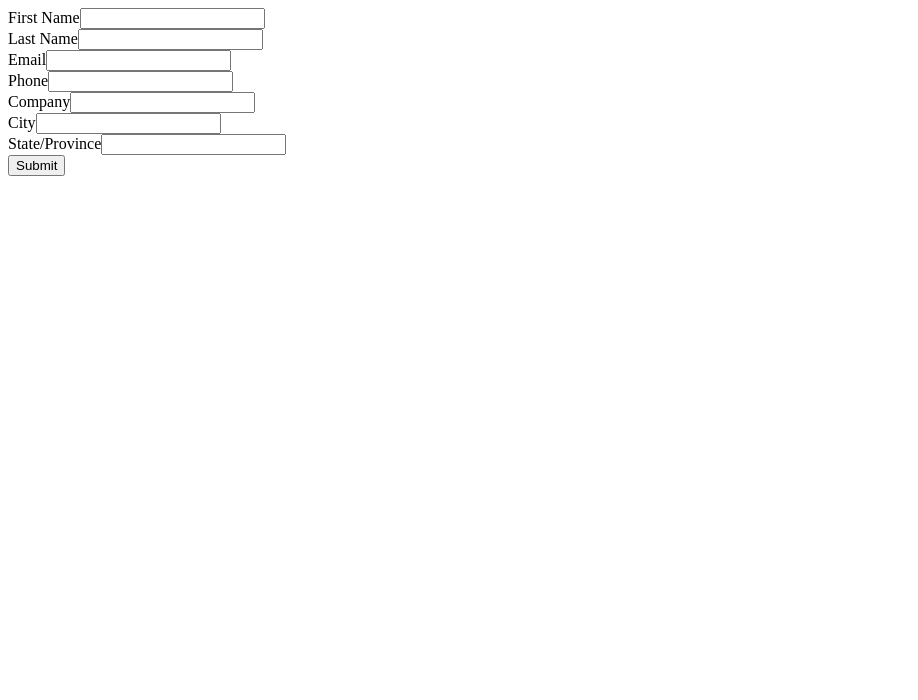
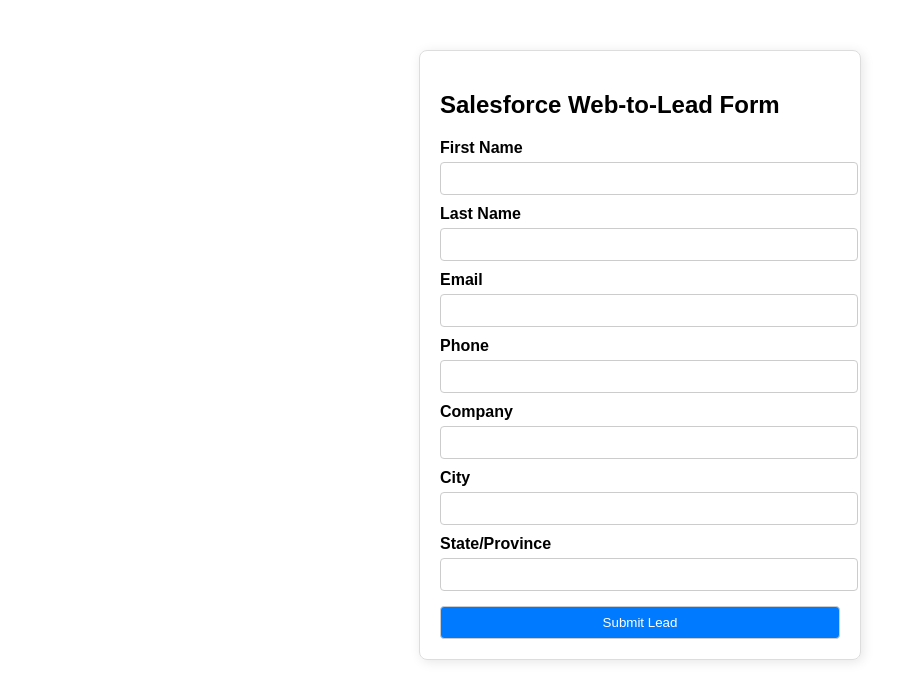
Before and after one commit to shantanuprasadbtech/salesforce-lead-form, a plain HTML site: page index.html in a window 1280 px wide. Shown: the whole page, without its empty margins (0-918 px from the left). Drawn offline with Linux system fonts and the light colour scheme.

Commit message:
Update index.html

```diff
--- a/index.html
+++ b/index.html
@@ -1,44 +1,74 @@
-<!--  ----------------------------------------------------------------------  -->
-<!--  NOTE: Please add the following <META> element to your page <HEAD>.      -->
-<!--  If necessary, please modify the charset parameter to specify the        -->
-<!--  character set of your HTML page.                                        -->
-<!--  ----------------------------------------------------------------------  -->
+<!DOCTYPE html>
+<html lang="en">
+<head>
+    <meta charset="UTF-8">
+    <meta name="viewport" content="width=device-width, initial-scale=1.0">
+    <title>Salesforce Web-to-Lead Form</title>
+    <style>
+        body {
+            font-family: Arial, sans-serif;
+            max-width: 400px;
+            margin: 50px auto;
+            padding: 20px;
+            border: 1px solid #ddd;
+            border-radius: 8px;
+            box-shadow: 2px 2px 12px rgba(0, 0, 0, 0.1);
+        }
+        label {
+            font-weight: bold;
+            display: block;
+            margin-top: 10px;
+        }
+        input {
+            width: 100%;
+            padding: 8px;
+            margin-top: 5px;
+            border: 1px solid #ccc;
+            border-radius: 4px;
+        }
+        input[type="submit"] {
+            margin-top: 15px;
+            background-color: #007bff;
+            color: white;
+            cursor: pointer;
+        }
+        input[type="submit"]:hover {
+            background-color: #0056b3;
+        }
+    </style>
+</head>
+<body>
 
-<META HTTP-EQUIV="Content-type" CONTENT="text/html; charset=UTF-8">
+    <h2>Salesforce Web-to-Lead Form</h2>
 
-<!--  ----------------------------------------------------------------------  -->
-<!--  NOTE: Please add the following <FORM> element to your page.             -->
-<!--  ----------------------------------------------------------------------  -->
+    <form action="https://webto.salesforce.com/servlet/servlet.WebToLead?encoding=UTF-8" method="POST">
+        <input type="hidden" name="oid" value="00DQy00000LuSyS">
+        <input type="hidden" name="retURL" value="https://techilaservices.com/">
+        <input type="hidden" name="campaign_id" value="701Qy00000sw64OIAQ">
 
-<form action="https://webto.salesforce.com/servlet/servlet.WebToLead?encoding=UTF-8&orgId=00DQy00000Mo48n" method="POST">
+        <label for="first_name">First Name</label>
+        <input id="first_name" maxlength="40" name="first_name" type="text" required />
 
-<input type=hidden name="oid" value="00DQy00000Mo48n">
-<input type=hidden name="retURL" value="https://kshinternational.com/">
-<input type="hidden" name="Campaign_ID" value="701Qy00000ujdhmIAA" />
-<input type="hidden" name="member_status" value="Responded" />
+        <label for="last_name">Last Name</label>
+        <input id="last_name" maxlength="80" name="last_name" type="text" required />
 
-<!--  ----------------------------------------------------------------------  -->
-<!--  NOTE: These fields are optional debugging elements. Please uncomment    -->
-<!--  these lines if you wish to test in debug mode.                          -->
-<!--  <input type="hidden" name="debug" value=1>                              -->
-<!--  <input type="hidden" name="debugEmail"                                  -->
-<!--  value="prasad.shantanu11@gmail.com">                                    -->
-<!--  ----------------------------------------------------------------------  -->
+        <label for="email">Email</label>
+        <input id="email" maxlength="80" name="email" type="email" required />
 
-<label for="first_name">First Name</label><input  id="first_name" maxlength="40" name="first_name" size="20" type="text" /><br>
+        <label for="phone">Phone</label>
+        <input  id="phone" maxlength="40" name="phone" size="20" type="text" required/>
 
-<label for="last_name">Last Name</label><input  id="last_name" maxlength="80" name="last_name" size="20" type="text" /><br>
+        <label for="company">Company</label>
+        <input id="company" maxlength="40" name="company" type="text" required />
 
-<label for="email">Email</label><input  id="email" maxlength="80" name="email" size="20" type="text" /><br>
+        <label for="city">City</label>
+        <input id="city" maxlength="40" name="city" type="text" />
 
-<label for="phone">Phone</label><input  id="phone" maxlength="40" name="phone" size="20" type="text" /><br>
+        <label for="state">State/Province</label>
+        <input id="state" maxlength="20" name="state" type="text" />
 
-<label for="company">Company</label><input  id="company" maxlength="40" name="company" size="20" type="text" /><br>
+        <input type="submit" value="Submit Lead">
+    </form>
 
-<label for="city">City</label><input  id="city" maxlength="40" name="city" size="20" type="text" /><br>
-
-<label for="state">State/Province</label><input  id="state" maxlength="20" name="state" size="20" type="text" /><br>
-
-<input type="submit" name="submit">
-
-</form>
+</body>
+</html>
```
